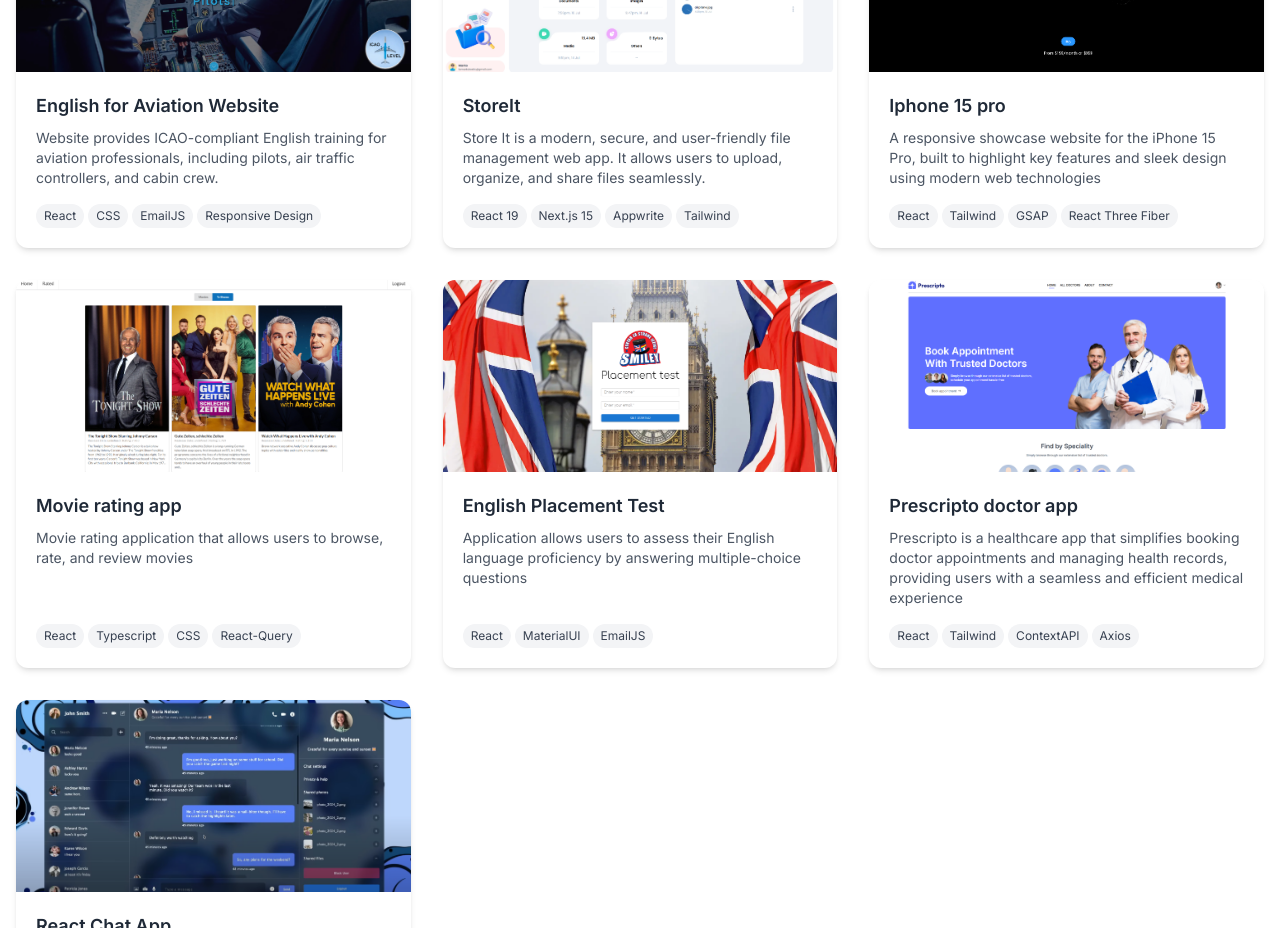
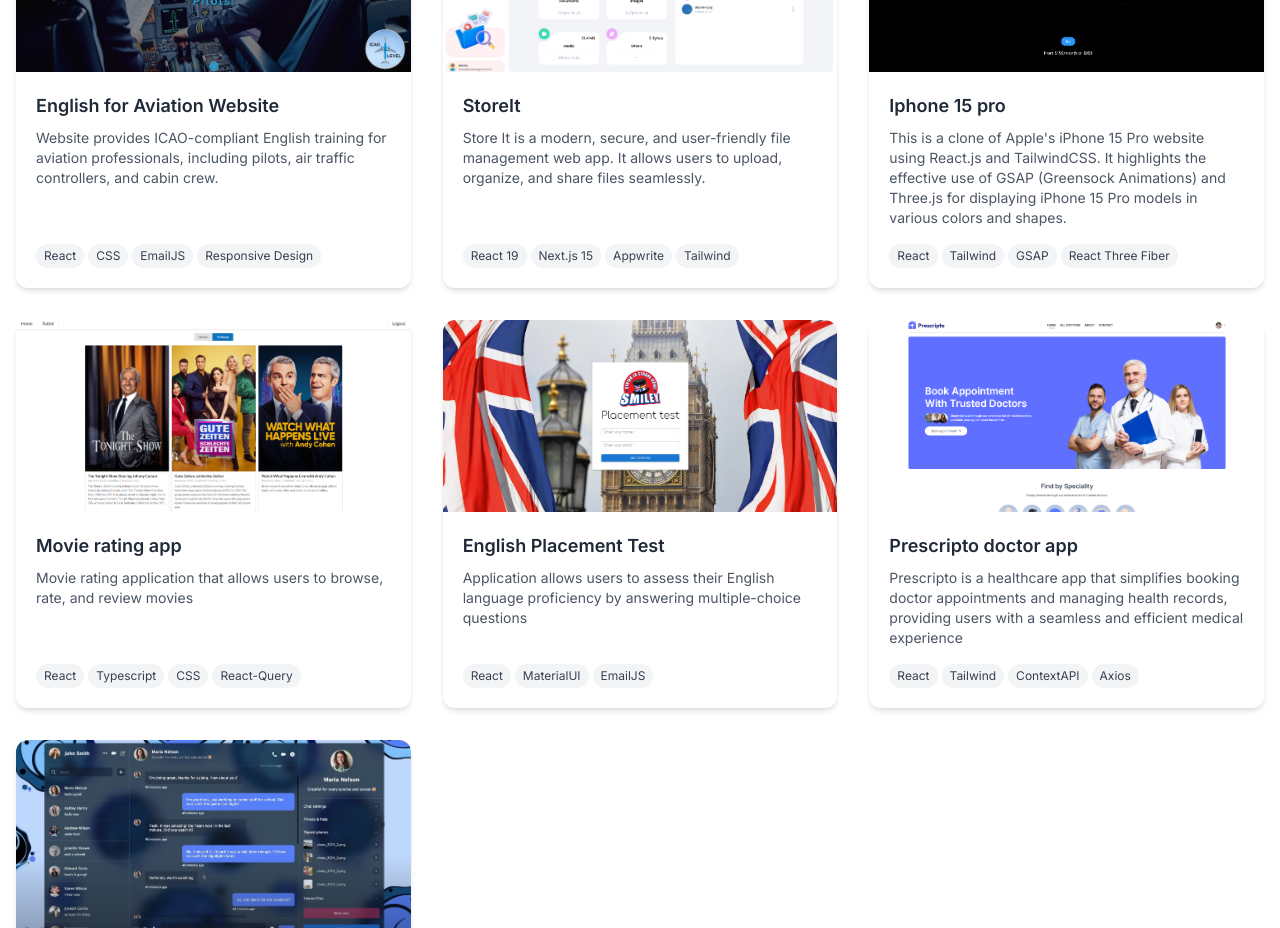
Before and after one commit to marko-737/marko-portfolio, a React (Vite) app: page / in a window 1280 px wide. Shown: the part 2340-3268 px from the top of the page. Built offline with nearby package versions, Linux system fonts and the light colour scheme.

Commit message:
project description change

```diff
--- a/src/sections/Projects.tsx
+++ b/src/sections/Projects.tsx
@@ -42,7 +42,7 @@
     id: 3,
     title: "Iphone 15 pro",
     description:
-      "A responsive showcase website for the iPhone 15 Pro, built to highlight key features and sleek design using modern web technologies",
+      "This is a clone of Apple's iPhone 15 Pro website using React.js and TailwindCSS. It highlights the effective use of GSAP (Greensock Animations) and Three.js for displaying iPhone 15 Pro models in various colors and shapes.",
     image: "/images/apple-website.png",
     tags: ["React", "Tailwind", "GSAP", "React Three Fiber"],
     demoUrl: "https://website-iphone-15-pro.netlify.app",
```
